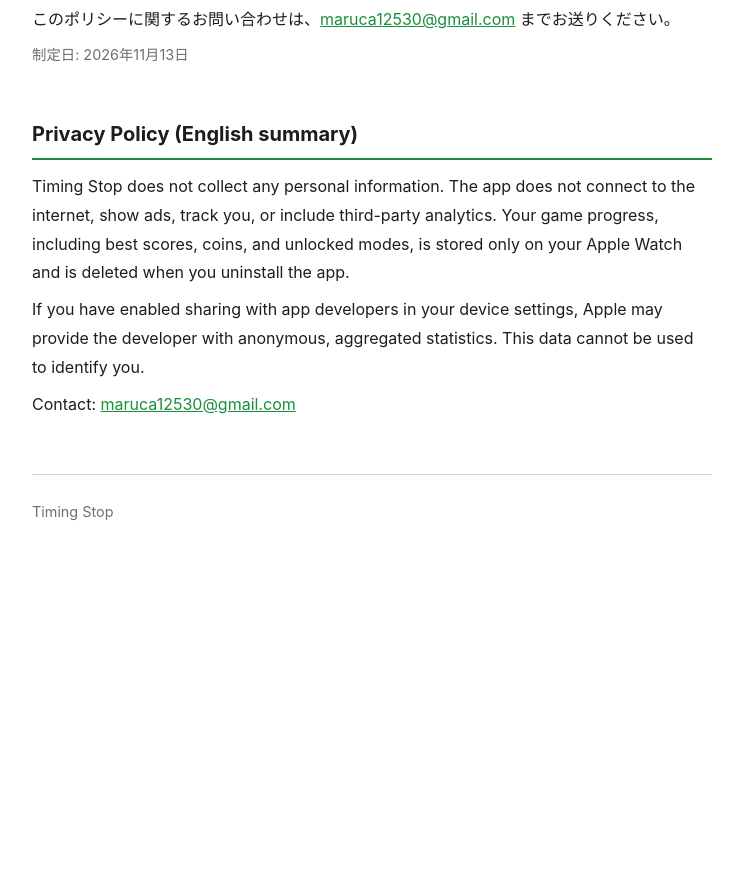
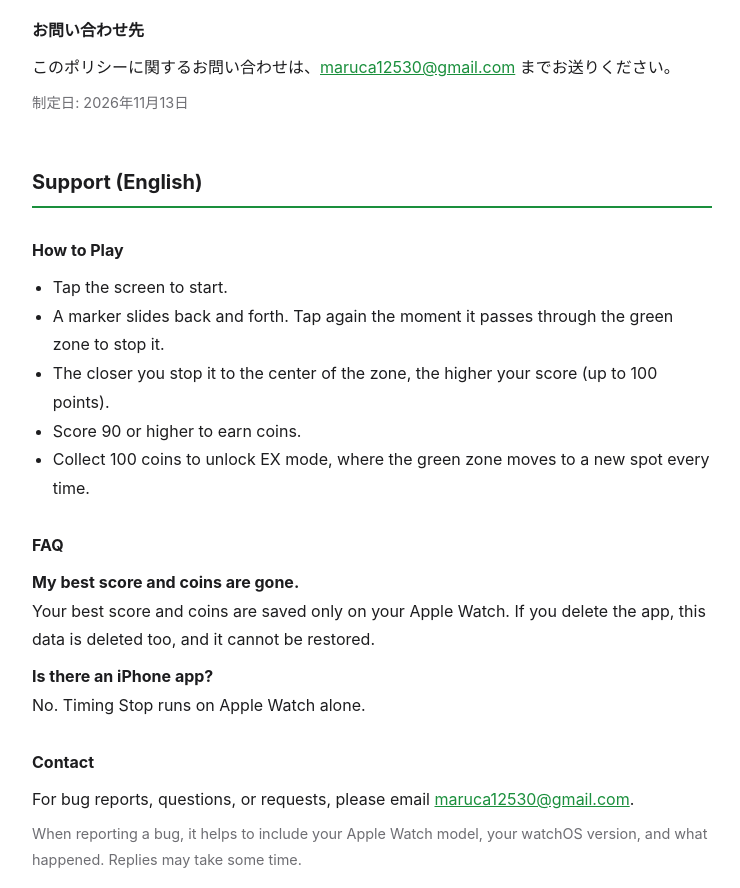
Before and after one commit to maruca-game/timingstop, a plain HTML site: page index.html in a window 1280 px wide. Shown: the part 1909-2797 px from the top of the page, without its empty margins (268-1008 px from the left). Before the commit the page ends 2506 px from the top, so only its background shows below. Drawn offline with Linux system fonts and the light colour scheme.

Commit message:
Add files via upload

```diff
--- a/index.html
+++ b/index.html
@@ -48,10 +48,22 @@
   .lead { color: var(--sub); margin-top: 0; }
   .note { color: var(--sub); font-size: 0.9rem; }
   hr { border: none; border-top: 1px solid var(--line); margin: 56px 0 24px; }
+  /* ページ上部の「英語版へ」のリンク(右寄せの小さな枠) */
+  .lang-link { text-align: right; margin: 0 0 16px; font-size: 0.9rem; }
+  .lang-link a {
+    display: inline-block;
+    padding: 2px 12px;
+    border: 1px solid var(--line);
+    border-radius: 999px;
+    text-decoration: none;
+  }
 </style>
 </head>
 <body>
 <main>
+
+<!-- 英語圏の人がすぐ英語の説明へ移れるように、ページ下部の英語版へ飛ぶリンクを置く -->
+<p class="lang-link" lang="en"><a href="#english">English: Support &amp; Privacy Policy ↓</a></p>
 
 <h1>Timing Stop</h1>
 <p class="lead">Apple Watch 用ワンタップ・タイミングゲーム</p>
@@ -110,10 +122,34 @@
 
 <p class="note">制定日: 2026年11月13日</p>
 
-<h2 id="english">Privacy Policy (English summary)</h2>
+<!-- 英語の部分(読み上げ機能が英語で読むように lang="en" を付ける) -->
+<section lang="en">
+<h2 id="english">Support (English)</h2>
+
+<h3>How to Play</h3>
+<ul>
+  <li>Tap the screen to start.</li>
+  <li>A marker slides back and forth. Tap again the moment it passes through the green zone to stop it.</li>
+  <li>The closer you stop it to the center of the zone, the higher your score (up to 100 points).</li>
+  <li>Score 90 or higher to earn coins.</li>
+  <li>Collect 100 coins to unlock EX mode, where the green zone moves to a new spot every time.</li>
+</ul>
+
+<h3>FAQ</h3>
+<p><strong>My best score and coins are gone.</strong><br>
+Your best score and coins are saved only on your Apple Watch. If you delete the app, this data is deleted too, and it cannot be restored.</p>
+<p><strong>Is there an iPhone app?</strong><br>
+No. Timing Stop runs on Apple Watch alone.</p>
+
+<h3>Contact</h3>
+<p>For bug reports, questions, or requests, please email <a href="mailto:maruca12530@gmail.com">maruca12530@gmail.com</a>.</p>
+<p class="note">When reporting a bug, it helps to include your Apple Watch model, your watchOS version, and what happened. Replies may take some time.</p>
+
+<h2 id="privacy-en">Privacy Policy (English summary)</h2>
 <p>Timing Stop does not collect any personal information. The app does not connect to the internet, show ads, track you, or include third-party analytics. Your game progress, including best scores, coins, and unlocked modes, is stored only on your Apple Watch and is deleted when you uninstall the app.</p>
 <p>If you have enabled sharing with app developers in your device settings, Apple may provide the developer with anonymous, aggregated statistics. This data cannot be used to identify you.</p>
 <p>Contact: <a href="mailto:maruca12530@gmail.com">maruca12530@gmail.com</a></p>
+</section>
 
 <hr>
 <p class="note">Timing Stop</p>
```
